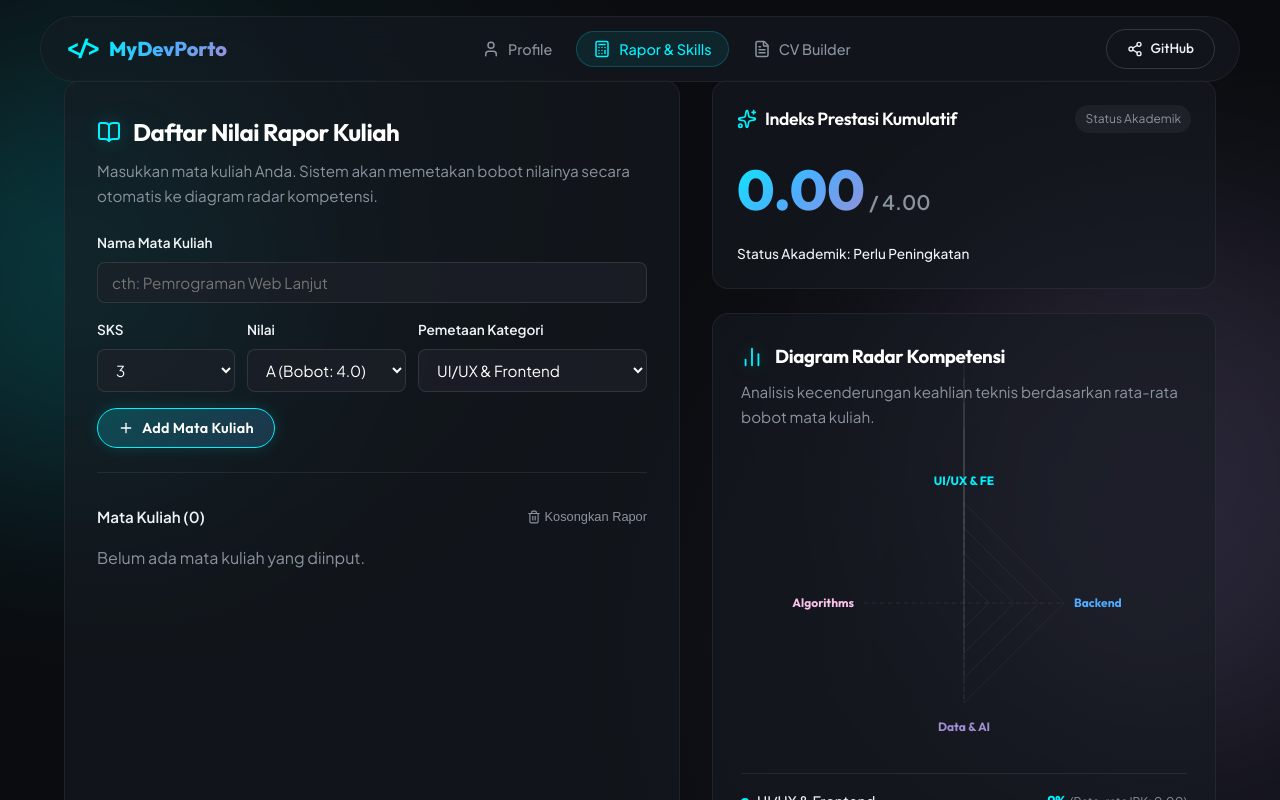
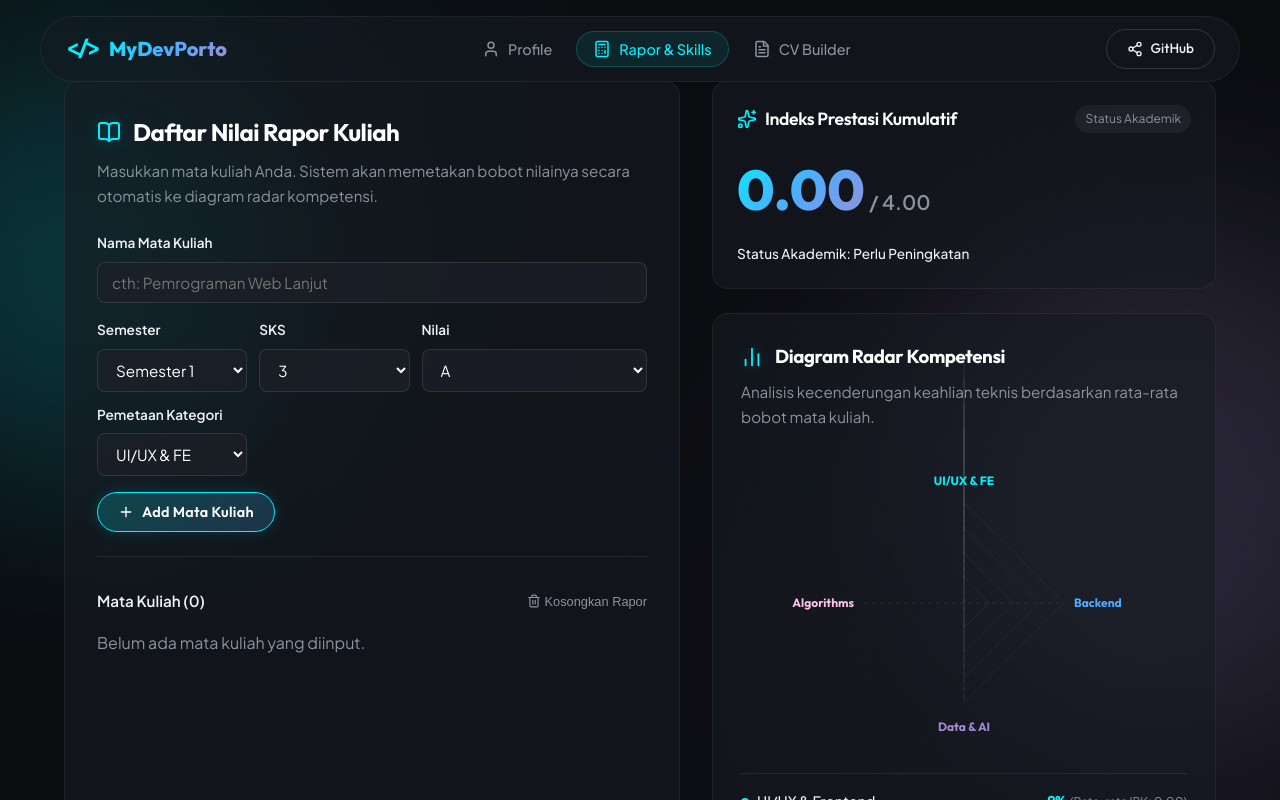
Before and after one commit to ZakyMaizi2031/portofolio, a React (Vite) app: page / in a window 1280 px wide. Both pictures are taken after a click on the button "Rapor & Skills". Shown: the top 800 px of the page. Built offline with nearby package versions, Linux system fonts and the light colour scheme.

Commit message:
fix: nilai

```diff
--- a/src/components/GradeCalculator.css
+++ b/src/components/GradeCalculator.css
@@ -131,10 +131,25 @@
 .courses-list {
   display: flex;
   flex-direction: column;
-  gap: 10px;
+  gap: 16px;
   max-height: 400px;
   overflow-y: auto;
   padding-right: 4px;
+}
+
+.semester-group {
+  display: flex;
+  flex-direction: column;
+  gap: 10px;
+}
+
+.semester-title {
+  font-size: 0.9rem;
+  font-weight: 600;
+  color: var(--primary);
+  margin-bottom: 4px;
+  padding-bottom: 4px;
+  border-bottom: 1px solid rgba(255, 255, 255, 0.1);
 }
 
 .course-item-row {
--- a/src/components/GradeCalculator.jsx
+++ b/src/components/GradeCalculator.jsx
@@ -7,6 +7,7 @@ const GradeCalculator = ({ courses, setCourses, gpa, skills }) => {
   const [newCourseSks, setNewCourseSks] = useState(3);
   const [newCourseGrade, setNewCourseGrade] = useState('A');
   const [newCourseCategory, setNewCourseCategory] = useState('UI/UX & Frontend');
+  const [newCourseSemester, setNewCourseSemester] = useState('1');
 
   const gradeValues = {
     'A': 4.0,
@@ -29,7 +30,8 @@ const GradeCalculator = ({ courses, setCourses, gpa, skills }) => {
       name: newCourseName.trim(),
       sks: parseInt(newCourseSks),
       grade: newCourseGrade,
-      category: newCourseCategory
+      category: newCourseCategory,
+      semester: newCourseSemester
     };
 
     setCourses([...courses, newCourse]);
@@ -45,6 +47,17 @@ const GradeCalculator = ({ courses, setCourses, gpa, skills }) => {
       setCourses([]);
     }
   };
+
+  // Group courses by semester
+  const coursesBySemester = courses.reduce((acc, course) => {
+    if (!acc[course.semester]) {
+      acc[course.semester] = [];
+    }
+    acc[course.semester].push(course);
+    return acc;
+  }, {});
+
+  const sortedSemesters = Object.keys(coursesBySemester).sort((a, b) => parseInt(a) - parseInt(b));
 
   // Radar Chart coordinates calculation
   // Center is (150, 150), Max radius is 100
@@ -101,6 +114,15 @@ const GradeCalculator = ({ courses, setCourses, gpa, skills }) => {
 
             <div className="form-row-three">
               <div className="form-group">
+                <label>Semester</label>
+                <select value={newCourseSemester} onChange={(e) => setNewCourseSemester(e.target.value)}>
+                  {[1, 2, 3, 4, 5, 6, 7, 8].map(s => (
+                    <option key={s} value={s}>Semester {s}</option>
+                  ))}
+                </select>
+              </div>
+
+              <div className="form-group">
                 <label>SKS</label>
                 <select value={newCourseSks} onChange={(e) => setNewCourseSks(e.target.value)}>
                   <option value={1}>1</option>
@@ -115,7 +137,7 @@ const GradeCalculator = ({ courses, setCourses, gpa, skills }) => {
                 <label>Nilai</label>
                 <select value={newCourseGrade} onChange={(e) => setNewCourseGrade(e.target.value)}>
                   {Object.keys(gradeValues).map(g => (
-                    <option key={g} value={g}>{g} (Bobot: {gradeValues[g].toFixed(1)})</option>
+                    <option key={g} value={g}>{g}</option>
                   ))}
                 </select>
               </div>
@@ -123,10 +145,10 @@ const GradeCalculator = ({ courses, setCourses, gpa, skills }) => {
               <div className="form-group">
                 <label>Pemetaan Kategori</label>
                 <select value={newCourseCategory} onChange={(e) => setNewCourseCategory(e.target.value)}>
-                  <option value="UI/UX & Frontend">UI/UX & Frontend</option>
-                  <option value="Backend & Infrastructure">Backend & Infrastructure</option>
-                  <option value="Data Science & AI">Data Science & AI</option>
-                  <option value="Logic & Algorithms">Logic & Algorithms</option>
+                  <option value="UI/UX & Frontend">UI/UX & FE</option>
+                  <option value="Backend & Infrastructure">Backend</option>
+                  <option value="Data Science & AI">Data & AI</option>
+                  <option value="Logic & Algorithms">Logic</option>
                 </select>
               </div>
             </div>
@@ -149,7 +171,10 @@ const GradeCalculator = ({ courses, setCourses, gpa, skills }) => {
               </div>
             ) : (
               <div className="courses-list">
-                {courses.map((course) => (
+                {sortedSemesters.map(semester => (
+                  <div key={semester} className="semester-group">
+                    <h3 className="semester-title">Semester {semester}</h3>
+                    {coursesBySemester[semester].map((course) => (
                       <div key={course.id} className="course-item-row">
                         <div className="course-info">
                           <span className="course-title">{course.name}</span>
@@ -168,6 +193,8 @@ const GradeCalculator = ({ courses, setCourses, gpa, skills }) => {
                             <Trash2 size={16} />
                           </button>
                         </div>
+                      </div>
+                    ))}
                   </div>
                 ))}
               </div>
```
Lines whose indentation alone changed are shown as unchanged.
